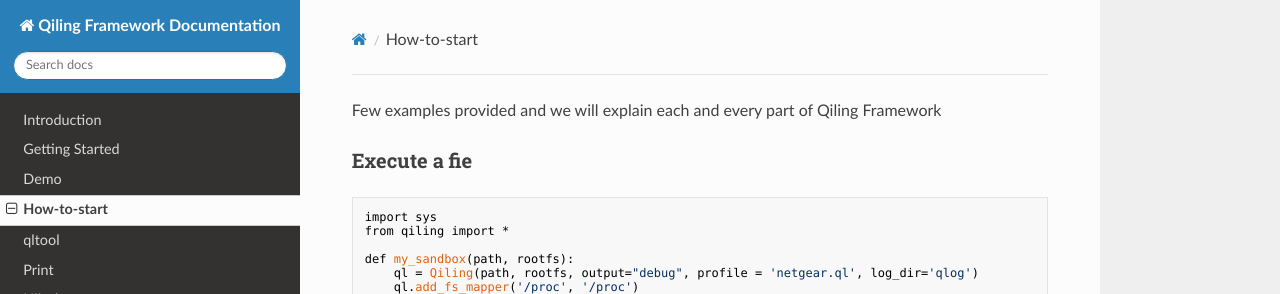
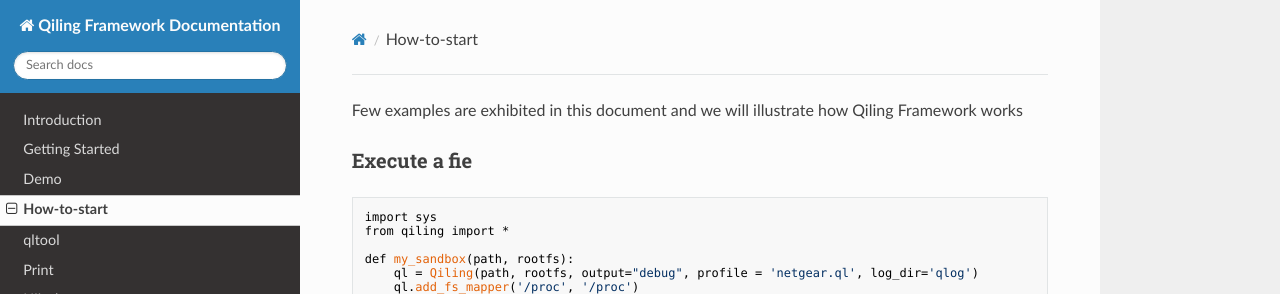
Before and after one commit to qilingframework/rtfd.io, an MkDocs documentation site: the page built from docs/usage.md, in a window 1280 px wide and 900 px high. Shown: the top 294 px of the window. Built offline with MkDocs 1.6.1, drawn with Linux system fonts in a browser that asks for light colours; nearby versions of some CDN libraries.

Commit message:
Update usage.md

````diff
--- a/docs/usage.md
+++ b/docs/usage.md
@@ -2,7 +2,7 @@
 title: Usage
 ---
 
-Few examples provided and we will explain each and every part of Qiling Framework
+Few examples are exhibited in this document and we will illustrate how Qiling Framework works
 
 ### Execute a fie
 ```
````
